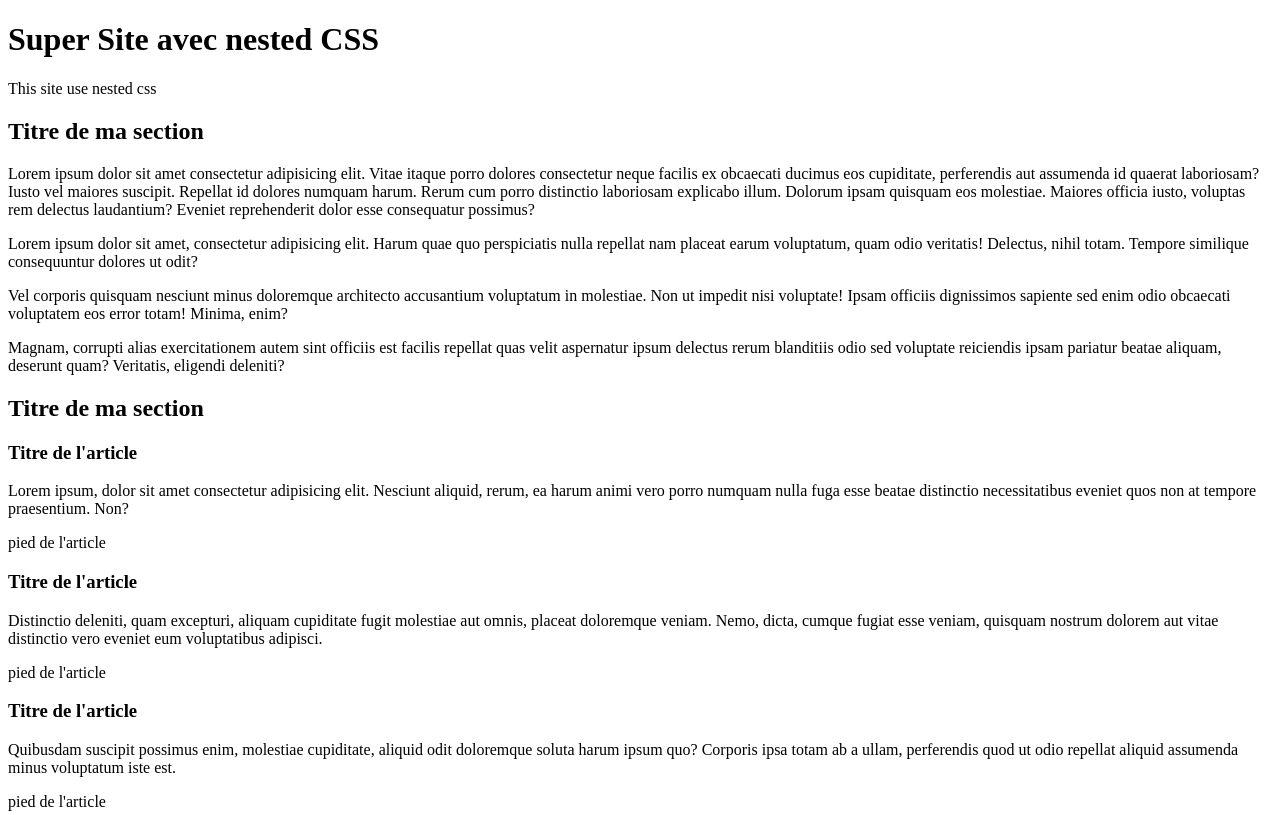
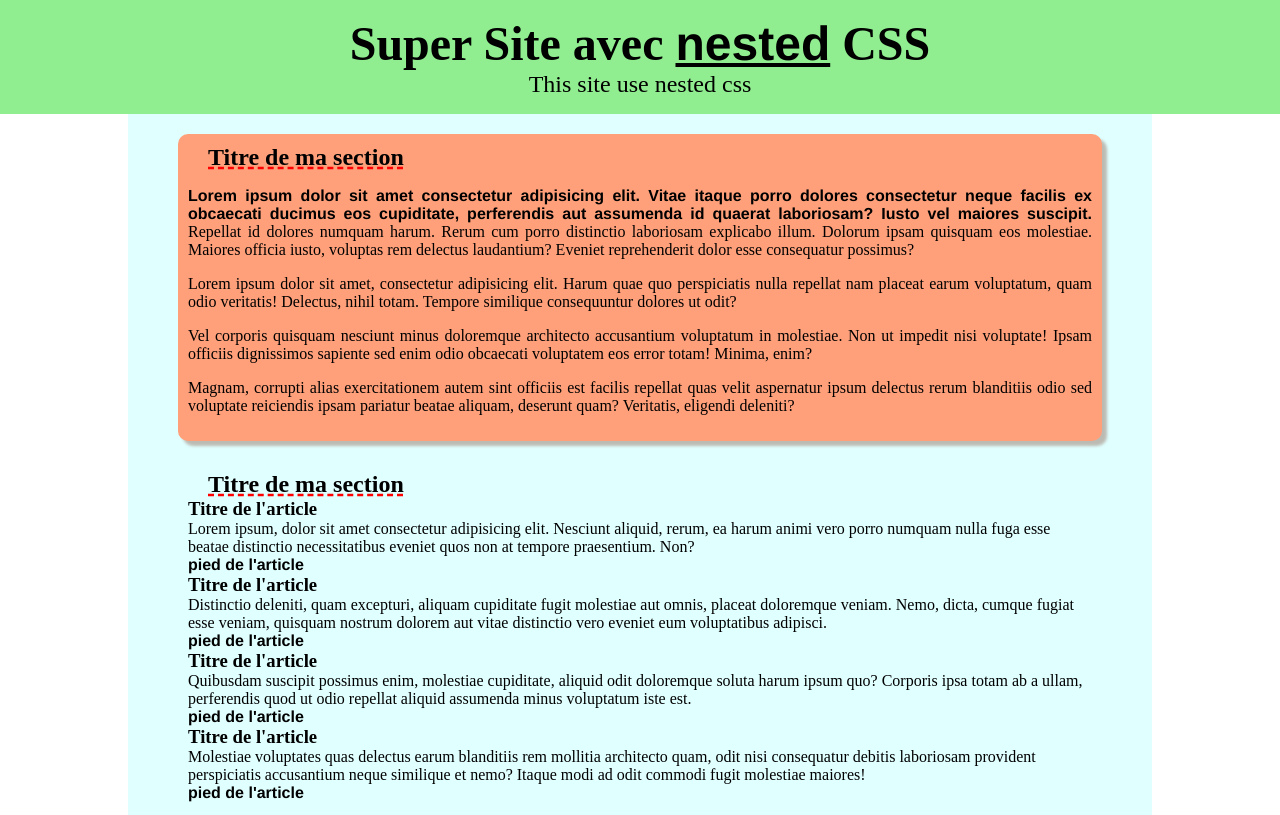
Before and after one commit to NolwennWM/dwwmArras, a plain HTML site: page 02-css/13-nesting/index.html in a window 1280 px wide. Shown: the top 815 px of the page. Drawn offline with Linux system fonts and the light colour scheme.

Commit message:
Cours nesting

```diff
--- a/02-css/13-nesting/index.html
+++ b/02-css/13-nesting/index.html
@@ -6,7 +6,7 @@
     <meta name="viewport" content="width=device-width, initial-scale=1.0">
     <title>Nested CSS</title>
     <!-- <link rel="stylesheet" href="style.css"> -->
-    <link rel="stylesheet" href="nested.css">
+    <link rel="stylesheet" href="nesting.css">
 </head>
 
 <body>
--- /dev/null
+++ b/02-css/13-nesting/nesting.css
@@ -0,0 +1,90 @@
+*, ::before, ::after
+{
+    margin: 0;
+    padding: 0;
+    box-sizing: border-box;
+}
+body
+{
+    display: grid;
+    grid-template-rows: auto 1fr auto;
+    /* Le "&" correspond au selecteur parent, ici "body" */
+    & > header
+    {
+        background-color: lightgreen;
+        text-align: center;
+        padding: 1rem;
+        /* équivalent à écrire : body > header > h1 */
+        &>h1
+        {
+            font-size: 3em;
+            /* équivalent à écrire : body > header > h1:hover */
+            &:hover
+            {
+                font-style: italic;
+            }
+        }
+        /* équivalent à écrire : body > header > p */
+        &>p
+        {
+            font-size: 1.5em;
+        }
+    }
+    /* équivalent à : body main */
+    & main
+    {
+        width: 80%;
+        margin: auto;
+        background-color: lightcyan;
+        /*
+            équivalent à : body main > section
+            normalement tout selecteur est valide,
+            mais les navigateur qui ne sont pas encore à jour,
+            ne supportent que les selecteurs commençant par un symbole :
+            &, ::, :, ~, +, >, ., #, [, @
+        */
+        > section
+        {
+            margin: 20px 50px;
+            padding: 10px;
+            border-radius: 10px;
+            & h2
+            {
+                text-indent: 20px;
+                text-decoration: underline dashed red;
+            }
+            > p
+            {
+                margin: 1em auto;
+                text-align: justify;
+            }
+            /*
+                Dans ce cas ci le nesting selector (&) est important :
+                    &:first-child
+                    équivaut à :
+                    body main > section:first-child
+                    mais
+                    :first-child
+                    équivaut à :
+                    body main > section :first-child
+            */
+            &:first-child, &:last-child
+            {
+                background-color: lightsalmon;
+                box-shadow: 5px 5px 3px rgba(136, 84, 64, 0.4);
+            }
+        }
+    }
+}
+.strong
+{
+    font-family: 'Franklin Gothic Medium', 'Arial Narrow', Arial, sans-serif;
+    :is(header) &
+    {
+        text-decoration: underline;
+    }
+    :is(main) &
+    {
+        font-weight: bold;
+    }
+}
```
